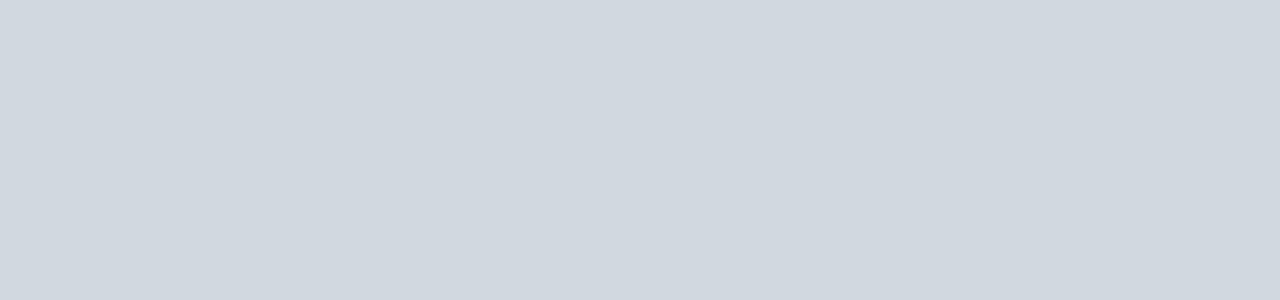
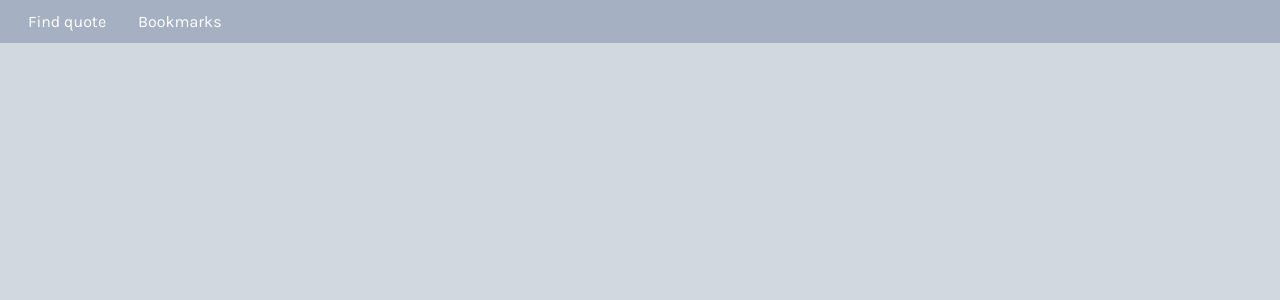
Before and after one commit to hooman182/quoter-finder-vue, a Vue app: page /bookmarks in a window 1280 px wide. Before the commit this address had no page. Shown: the top 300 px of the page. Built offline with nearby package versions, Linux system fonts and the light colour scheme.

Commit message:
Add bookmarks view path

```diff
--- a/src/router/index.js
+++ b/src/router/index.js
@@ -7,6 +7,11 @@ const routes = [
     name: "Home",
     component: Home,
   },
+  {
+    path: "/bookmarks",
+    name: "Bookmarks",
+    component: () => import("@/views/BookMarks.vue")
+  }
 ];
 
 const router = createRouter({
```
